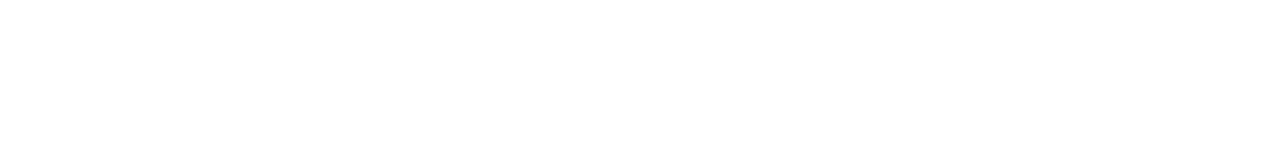
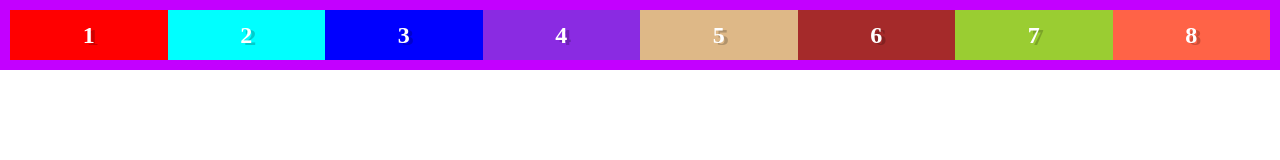
Before and after one commit to SergeyMark/example, a plain HTML site: page index.html in a window 1280 px wide. Drawn offline with Linux system fonts and the light colour scheme.

Commit message:
flex basic

```diff
--- a/index.html
+++ b/index.html
@@ -115,5 +115,20 @@
     </div> -->
 
     <!-- сетка!!!!!!!!!!!!!!!!!!!!!!!! -->
+
+    <!-- FLEXXXXX -->
+
+    <div class="flex-container">
+      <div class="flex-item item1">1</div>
+      <div class="flex-item item2">2</div>
+      <div class="flex-item item3">3</div>
+      <div class="flex-item item4">4</div>
+      <div class="flex-item item5">5</div>
+      <div class="flex-item item6">6</div>
+      <div class="flex-item item7">7</div>
+      <div class="flex-item item8">8</div>
+    </div>
+
+    <!-- FLEXXXXX END -->
   </body>
 </html>
--- a/main.css
+++ b/main.css
@@ -85,3 +85,65 @@ h3,p{
 
 
 /* СЕТКА */
+
+/* FLEX */
+
+*{
+    box-sizing: border-box;
+    padding: 0;
+    margin: 0;
+}
+
+.flex-container{
+    border: 10px solid rgb(195, 0, 255);
+}
+
+.flex-item{
+    font-size: 24px;
+    line-height: calc(30 / 24);
+    font-weight: 700;
+
+    padding: 10px;
+
+    color: #fff;
+
+    text-align: center;
+    text-shadow: 4px 2px 0 rgba(0, 0, 0, 0.2);
+
+
+}
+
+.item1{
+    background-color: red;
+}
+.item2 {
+    background-color: aqua;
+}
+.item3 {
+    background-color: blue;
+}
+.item4 {
+    background-color: blueviolet;
+}
+.item5 {
+    background-color: burlywood;
+}
+.item6 {
+    background-color: brown;
+}
+.item7 {
+    background-color:yellowgreen;
+}
+.item8 {
+    background-color: tomato;
+}
+
+.flex-container{
+    display: flex;
+    /* flex-wrap: wrap; */
+    /* flex-flow: ; */
+}
+
+.flex-item{
+    width: 50%;
+}
```
